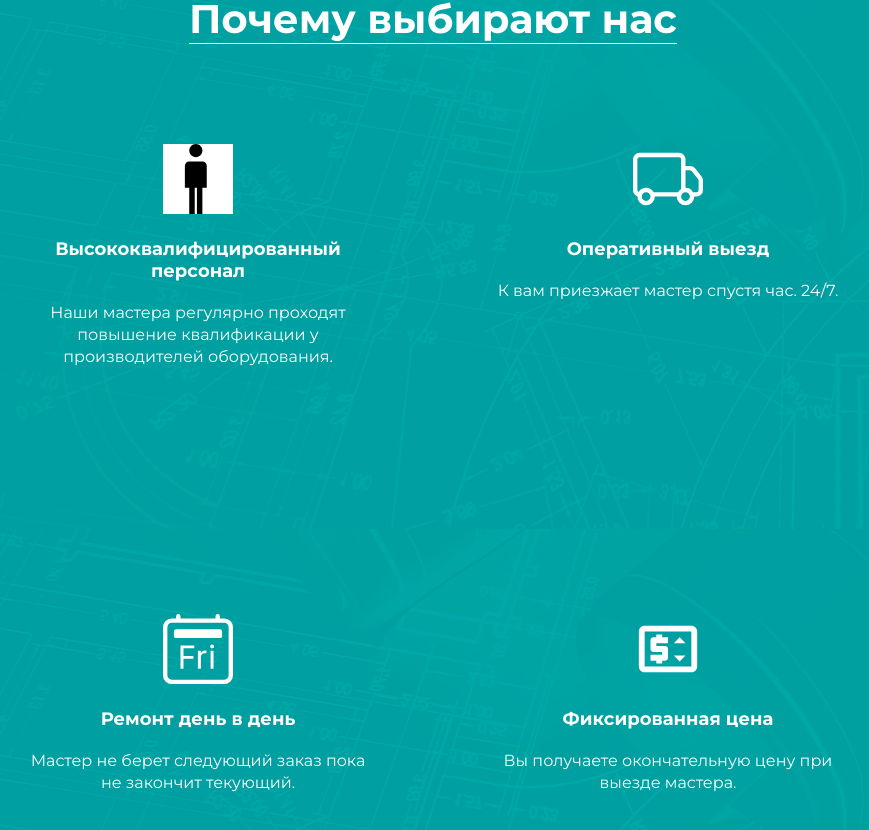
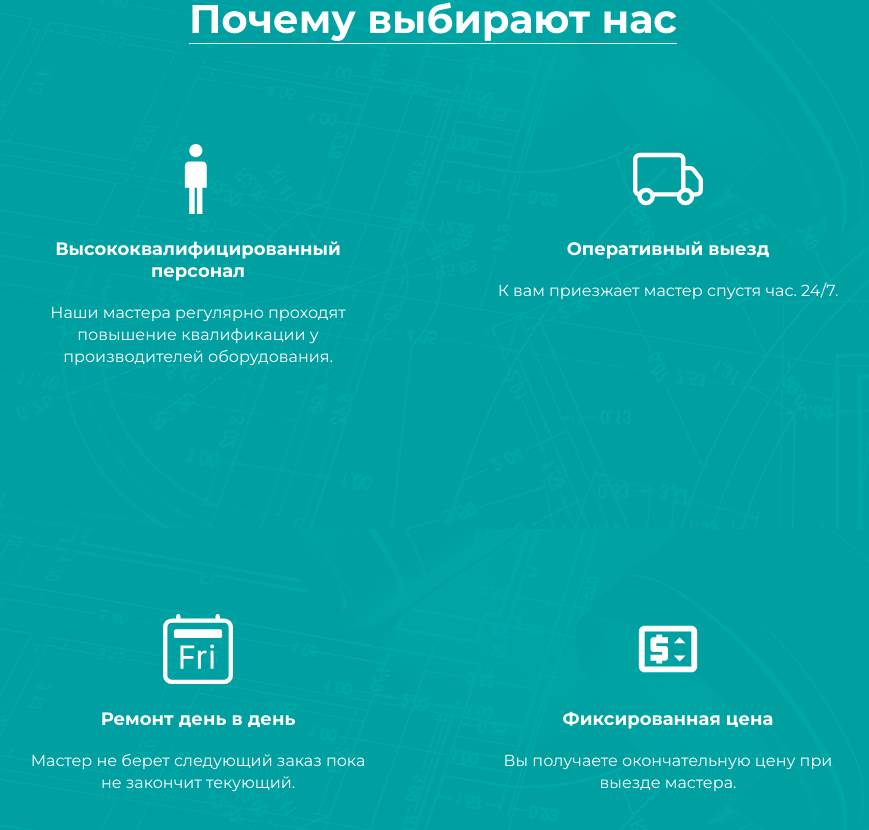
Before and after one commit to AlexandrSyvorotkin/prestige-gas, a Next.js app: page / in a window 1280 px wide. Shown: the part 1779-2609 px from the top of the page, without its empty margins (207-1076 px from the left). Built offline with nearby package versions, Linux system fonts and the light colour scheme.

Commit message:
new icon

```diff
--- a/src/components/Why/Why.jsx
+++ b/src/components/Why/Why.jsx
@@ -13,7 +13,7 @@ const stages = [
     {
         id: 1,
         // img: '/work_stages/icon2-min.png',
-        img: <ImMan size={70} style={{backgroundColor: 'white'}}/>,
+        img: <ImMan size={70} style={{color: 'white'}}/>,
         title: 'Высококвалифицированный персонал',
         description: 'Наши мастера регулярно проходят повышение квалификации у производителей оборудования.'
     },
```
